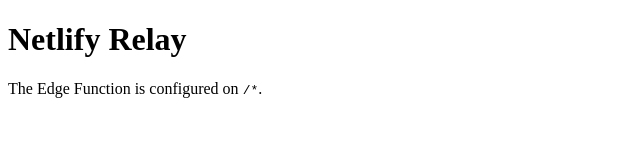
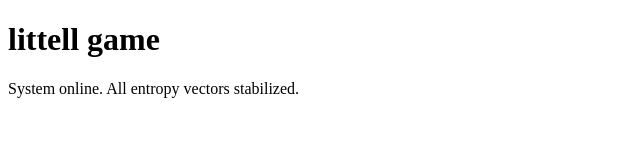
Before and after one commit to olimedev/my-game-for-test, a website: page public/index.html in a window 1280 px wide. Shown: the whole page, without its empty margins (0-640 px from the left). Drawn offline with Linux system fonts and the light colour scheme.

Commit message:
Update index.html

```diff
--- a/public/index.html
+++ b/public/index.html
@@ -1,12 +1,11 @@
-<!doctype html>
+<!DOCTYPE html>
 <html lang="en">
-  <head>
-    <meta charset="utf-8" />
-    <meta name="viewport" content="width=device-width, initial-scale=1" />
-    <title>Netlify Relay</title>
-  </head>
-  <body>
-    <h1>Netlify Relay</h1>
-    <p>The Edge Function is configured on <code>/*</code>.</p>
-  </body>
+<head>
+    <meta charset="UTF-8">
+    <title>littell game</title>
+</head>
+<body>
+    <h1>littell game</h1>
+    <p>System online. All entropy vectors stabilized.</p>
+</body>
 </html>
```
